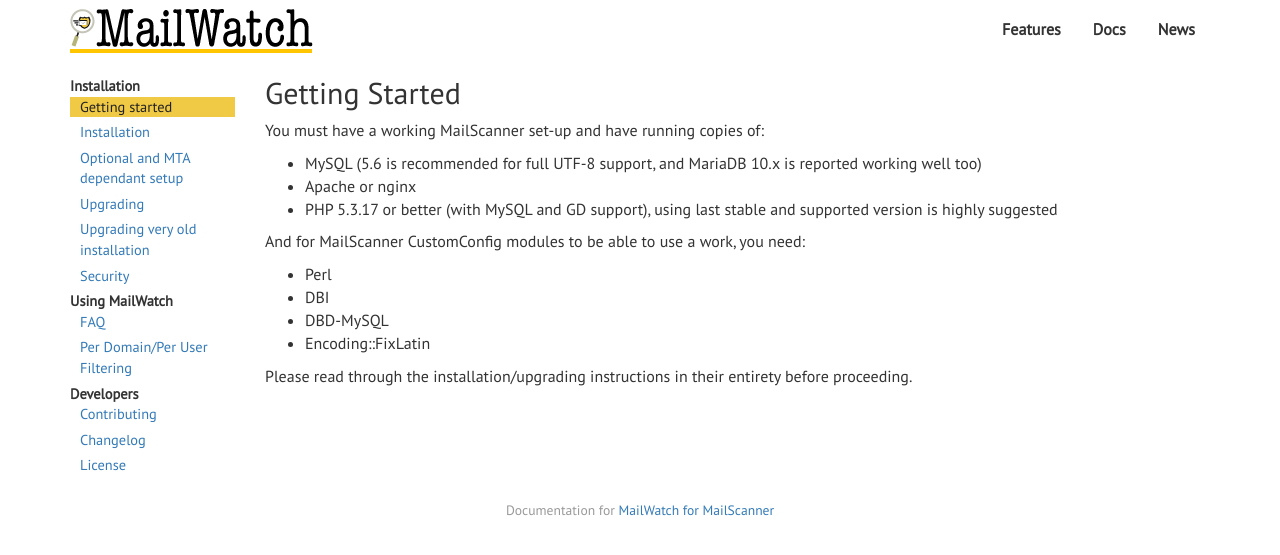
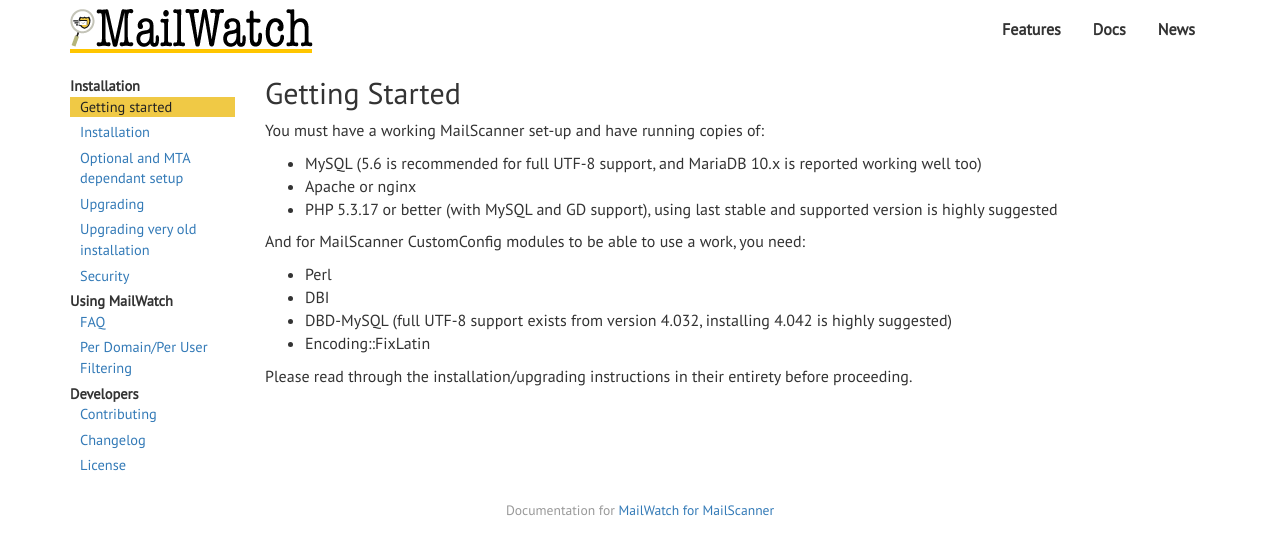
Before and after one commit to mailwatch/mailwatch-docs, a Jekyll site: the page built from _posts/2017-03-23-getting-started.md, in a window 1280 px wide. Shown: the top 555 px of the page. Built offline with Jekyll 4.4.1, drawn with Linux system fonts in a browser that asks for light colours; nearby versions of some CDN libraries.

Commit message:
Declare minimum supported DBD::mysql version (4.032)

```diff
--- a/_posts/2017-03-23-getting-started.md
+++ b/_posts/2017-03-23-getting-started.md
@@ -18,7 +18,7 @@ And for MailScanner CustomConfig modules to be able to use a work, you need:
 
 - Perl
 - DBI
-- DBD-MySQL
+- DBD-MySQL (full UTF-8 support exists from version 4.032, installing 4.042 is highly suggested)
 - Encoding::FixLatin
 
 Please read through the installation/upgrading instructions in their entirety before proceeding.
```
